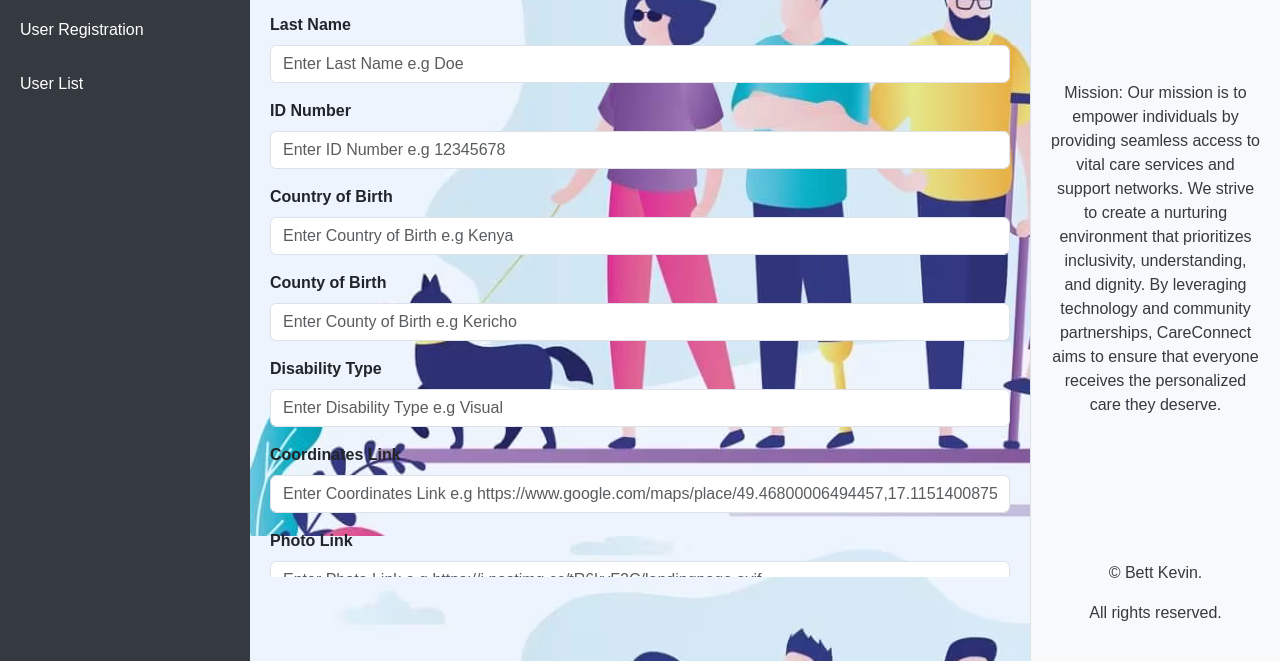
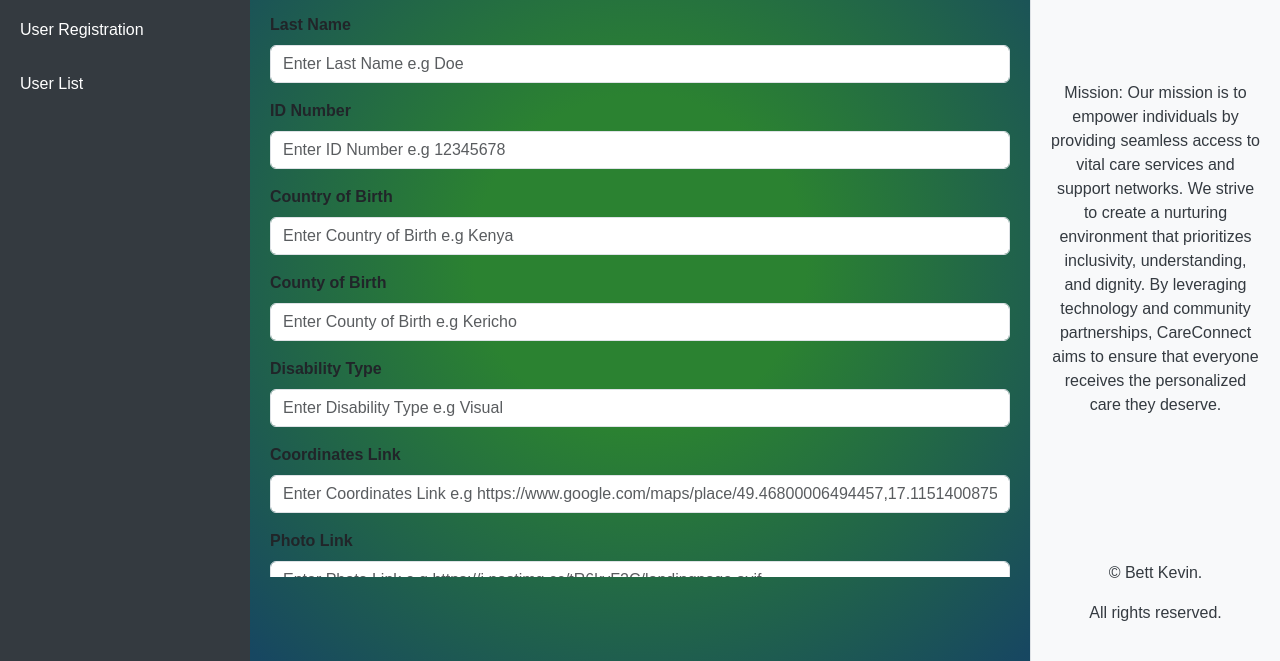
Before and after one commit to BettKev/CareConnect, a plain HTML site: page index.html in a window 1280 px wide. Shown: the part 139-800 px from the top of the page. Drawn offline with nearby package versions, Linux system fonts and the light colour scheme.

Commit message:
Commented out backgroind image

```diff
--- a/styles.css
+++ b/styles.css
@@ -30,7 +30,7 @@ background: radial-gradient(circle, rgba(43,130,49,1) 22%, rgba(23,71,97,1) 73%)
   flex: 1;
   padding: 20px;
   overflow-y: auto; /* Allow scrolling in main content if needed */
-  background-image: url('./assets/landingpage.avif');
+  /* background-image: url('./assets/landingpage.avif'); */
 }
 
 .right-sidebar {
```
